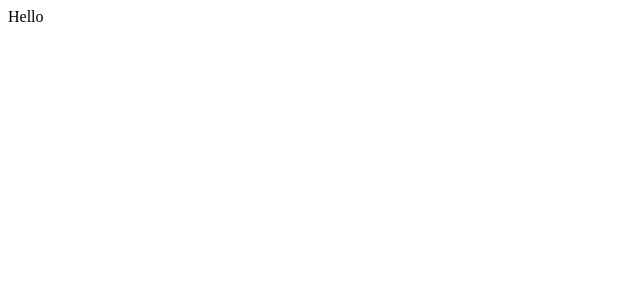
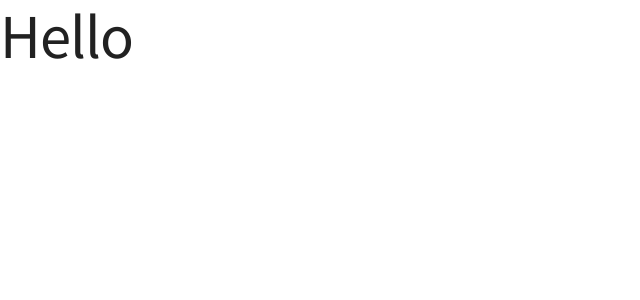
Before and after one commit to Kim716/voting_results, a React (Vite) app: page / in a window 1280 px wide. Shown: the top 300 px of the page, without its empty margins (0-640 px from the left). Built offline with nearby package versions, Linux system fonts and the light colour scheme.

Commit message:
feat: add theme

```diff
--- a/index.html
+++ b/index.html
@@ -3,6 +3,12 @@
   <head>
     <meta charset="UTF-8" />
     <link rel="icon" type="image/svg+xml" href="/vite.svg" />
+    <link rel="preconnect" href="https://fonts.googleapis.com" />
+    <link rel="preconnect" href="https://fonts.gstatic.com" crossorigin />
+    <link
+      href="https://fonts.googleapis.com/css2?family=Noto+Sans+TC:wght@400;600&display=swap"
+      rel="stylesheet"
+    />
     <meta name="viewport" content="width=device-width, initial-scale=1.0" />
     <title>台灣開票地圖</title>
   </head>
--- a/src/App.tsx
+++ b/src/App.tsx
@@ -1,3 +1,5 @@
+import { Typography } from "@mui/material";
+
 export const App = () => {
-  return <div>Hello</div>;
+  return <Typography variant="h1">Hello</Typography>;
 };
--- a/src/main.tsx
+++ b/src/main.tsx
@@ -1,9 +1,14 @@
 import React from "react";
 import ReactDOM from "react-dom/client";
 import { App } from "@/App";
+import { CssBaseline, ThemeProvider } from "@mui/material";
+import { theme } from "./styles/theme";
 
 ReactDOM.createRoot(document.getElementById("root")!).render(
   <React.StrictMode>
-    <App />
+    <ThemeProvider theme={theme}>
+      <CssBaseline />
+      <App />
+    </ThemeProvider>
   </React.StrictMode>
 );
--- /dev/null
+++ b/src/styles/theme.ts
@@ -0,0 +1,217 @@
+import { createTheme } from "@mui/material";
+
+declare module "@mui/material/styles" {
+  interface Palette {
+    green: Palette["primary"];
+    blue: Palette["primary"];
+    steelBlue: Palette["primary"];
+    brown: Palette["primary"];
+    black: Palette["primary"];
+    white: Palette["primary"];
+  }
+
+  interface PaletteOptions {
+    green?: PaletteOptions["primary"];
+    blue?: PaletteOptions["primary"];
+    steelBlue?: PaletteOptions["primary"];
+    brown?: PaletteOptions["primary"];
+    black?: PaletteOptions["primary"];
+    white: PaletteOptions["primary"];
+  }
+}
+
+declare module "@mui/material/styles" {
+  interface TypographyVariants {
+    tlg: React.CSSProperties;
+    tmd: React.CSSProperties;
+    trg: React.CSSProperties;
+    tsm: React.CSSProperties;
+    txs: React.CSSProperties;
+  }
+
+  interface TypographyVariantsOptions {
+    tlg?: React.CSSProperties;
+    tmd?: React.CSSProperties;
+    trg?: React.CSSProperties;
+    tsm?: React.CSSProperties;
+    txs?: React.CSSProperties;
+  }
+}
+
+declare module "@mui/material/Typography" {
+  interface TypographyPropsVariantOverrides {
+    tlg: true;
+    tmd: true;
+    trg: true;
+    tsm: true;
+    txs: true;
+  }
+}
+
+const fontFamily = [
+  "Noto Sans TC",
+  "PingFang TC",
+  "Microsoft JhengHei",
+  "Arial",
+  "sans-serif",
+].join(",");
+
+let theme = createTheme({
+  palette: {
+    green: {
+      main: "#84cb98",
+      dark: "#639872",
+      light: "#f3faf5",
+    },
+    blue: {
+      main: "#8894d8",
+      dark: "#666fa2",
+      light: "#f3f4fb",
+    },
+    steelBlue: {
+      main: "#262e49",
+      dark: "#1d2337",
+      light: "#e9eaed",
+    },
+    brown: {
+      main: "#dfa175",
+      dark: "#a77958",
+      light: "#fcf6f1",
+    },
+    black: {
+      main: "#000000",
+      dark: "#000000",
+      light: "#e6e6e6",
+      contrastText: "#f5f5f5",
+    },
+    white: {
+      main: "#ffffff",
+      dark: "#bfbfbf",
+      light: "#ffffff",
+    },
+  },
+  components: {
+    MuiCssBaseline: {
+      styleOverrides: `
+      *,
+      *::after,
+      *::before {
+        box-sizing: border-box;
+        margin: 0;
+        padding: 0;
+        border: 0;
+        scroll-behavior: smooth;
+      }
+      `,
+    },
+  },
+});
+
+theme = createTheme({
+  ...theme,
+  typography: {
+    allVariants: {
+      fontFamily: fontFamily,
+      lineHeight: 1.2,
+      fontWeight: 400,
+    },
+    h1: {
+      [theme.breakpoints.down("sm")]: {
+        fontSize: 40,
+        fontWeight: 600,
+      },
+      fontSize: 56,
+    },
+    h2: {
+      [theme.breakpoints.down("sm")]: {
+        fontSize: 32,
+        fontWeight: 600,
+      },
+      fontSize: 48,
+    },
+    h3: {
+      [theme.breakpoints.down("sm")]: {
+        fontSize: 24,
+        fontWeight: 600,
+      },
+      fontSize: 40,
+    },
+    h4: {
+      [theme.breakpoints.down("sm")]: {
+        fontSize: 20,
+        fontWeight: 600,
+      },
+      fontSize: 32,
+    },
+    h5: {
+      [theme.breakpoints.down("sm")]: {
+        fontSize: 18,
+        fontWeight: 600,
+      },
+      fontSize: 24,
+    },
+    h6: {
+      [theme.breakpoints.down("sm")]: {
+        fontSize: 16,
+        fontWeight: 600,
+        lineHeight: 1.4,
+      },
+      fontSize: 20,
+    },
+    tlg: {
+      [theme.breakpoints.down("sm")]: {
+        fontSize: 18,
+        fontWeight: 600,
+        lineHeight: 1.4,
+      },
+      fontSize: 20,
+    },
+    tmd: {
+      [theme.breakpoints.down("sm")]: {
+        fontSize: 16,
+        fontWeight: 600,
+        lineHeight: 1.4,
+      },
+      fontSize: 18,
+    },
+    trg: {
+      [theme.breakpoints.down("sm")]: {
+        fontSize: 14,
+        fontWeight: 600,
+        lineHeight: 1.4,
+      },
+      fontSize: 16,
+    },
+    tsm: {
+      [theme.breakpoints.down("sm")]: {
+        fontSize: 12,
+        fontWeight: 600,
+        lineHeight: 1.4,
+      },
+      fontSize: 14,
+    },
+    txs: {
+      [theme.breakpoints.down("sm")]: {
+        fontSize: 11,
+        fontWeight: 600,
+        lineHeight: 1.4,
+      },
+      fontSize: 12,
+    },
+  },
+  components: {
+    MuiTypography: {
+      defaultProps: {
+        variantMapping: {
+          tlg: "p",
+          tmd: "p",
+          trg: "p",
+          tsm: "p",
+          txs: "p",
+        },
+      },
+    },
+  },
+});
+
+export { theme };
```
